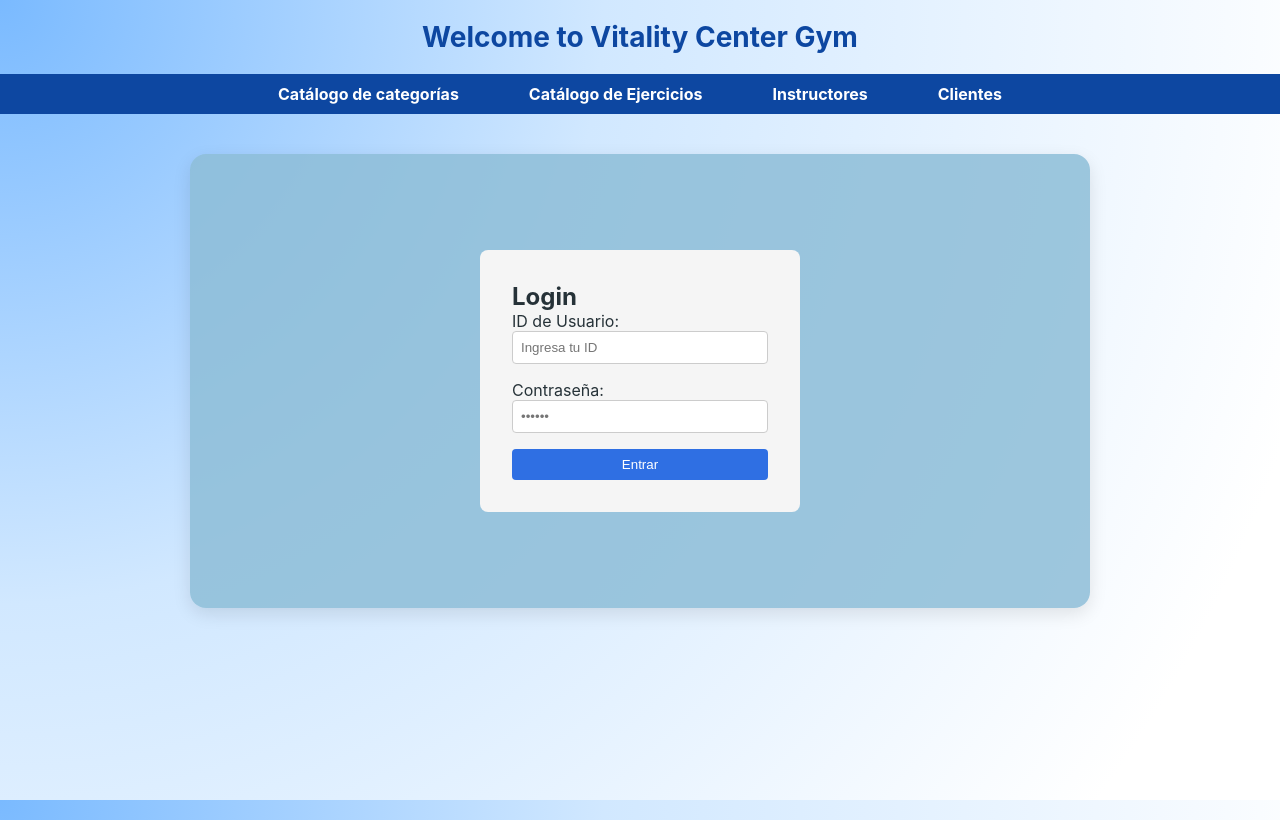
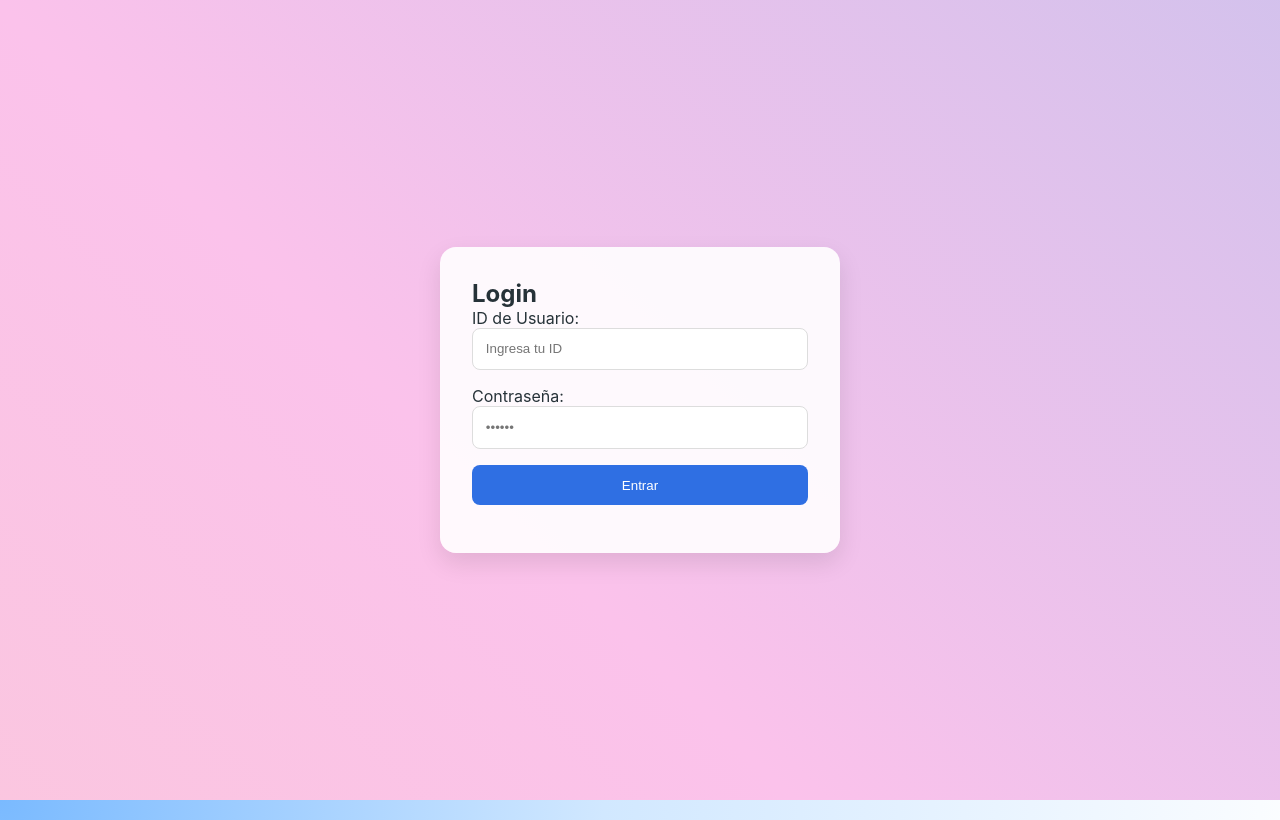
Before and after one commit to beth-1820/Proyecto-I-Frontend-Lenguajes-para-aplicaciones-comerciales-2025, an Angular app in the folder Proyecto-Lenguajes-Frontend/: page /login in a window 1280 px wide. Built offline with nearby package versions, Linux system fonts and the light colour scheme.

Commit message:
Login terminado

```diff
--- a/Proyecto-Lenguajes-Frontend/src/app/features/auth/login/login.component.css
+++ b/Proyecto-Lenguajes-Frontend/src/app/features/auth/login/login.component.css
@@ -1,26 +1,49 @@
+.fullscreen-login {
+  position: fixed; /* Fija el elemento */
+  top: 0;
+  left: 0;
+  width: 100vw;
+  height: 100vh;
+  background: linear-gradient(45deg, #ff9a9e, #fad0c4, #fbc2eb, #a6c1ee);
+  background-size: 400% 400%;
+  animation: gradient 15s ease infinite;
+  display: flex;
+  justify-content: center;
+  align-items: center;
+  z-index: 9999; /* Asegura que esté encima de todo */
+}
+
 .login-container {
-    max-width: 320px;
-    margin: 4rem auto;
+  background: rgba(255, 255, 255, 0.9);
   padding: 2rem;
-    background: #f5f5f5;
-    border-radius: .5rem;
+  border-radius: 1rem;
+  width: 90%;
+  max-width: 400px;
+  box-shadow: 0 10px 25px rgba(0, 0, 0, 0.1);
 }
-  input {
+
+@keyframes gradient {
+  0% { background-position: 0% 50%; }
+  50% { background-position: 100% 50%; }
+  100% { background-position: 0% 50%; }
+}
+
+/* Estilos base (igual que antes) */
+input, button {
   width: 100%;
+  padding: 0.8rem;
   margin-bottom: 1rem;
-    padding: .5rem;
-    border: 1px solid #ccc;
-    border-radius: .25rem;
+  border-radius: 0.5rem;
+  border: 1px solid #ddd;
 }
+
 button {
-    width: 100%;
-    padding: .5rem;
   background: #2f6fe3;
-    color: #fff;
+  color: white;
   border: none;
-    border-radius: .25rem;
+  cursor: pointer;
 }
+
 .error {
   color: #de3030;
-    margin-top: .75rem;
 }
--- a/Proyecto-Lenguajes-Frontend/src/app/features/auth/login/login.component.html
+++ b/Proyecto-Lenguajes-Frontend/src/app/features/auth/login/login.component.html
@@ -1,4 +1,5 @@
-<section class="login-container">
+<section class="fullscreen-login">
+  <div class="login-container">
     <h2>Login</h2>
     <form (ngSubmit)="onSubmit()">
       <label for="idUser">ID de Usuario:</label>
@@ -24,4 +25,5 @@
       <button type="submit">Entrar</button>
     </form>
     <p class="error" *ngIf="error">{{ error }}</p>
-  </section>
+  </div>
+</section>
--- a/Proyecto-Lenguajes-Frontend/src/app/login/login.component.html
+++ /dev/null
@@ -1 +0,0 @@
-<p>login works!</p>
```
Also changed, not shown: Proyecto-Lenguajes-Frontend/src/app/login/login.component.ts (deleted, +0 -11 lines), Proyecto-Lenguajes-Frontend/src/app/login/login.component.css (deleted), 1 other file (tests, documents, lock files or other folders). Lines whose indentation alone changed are shown as unchanged.
